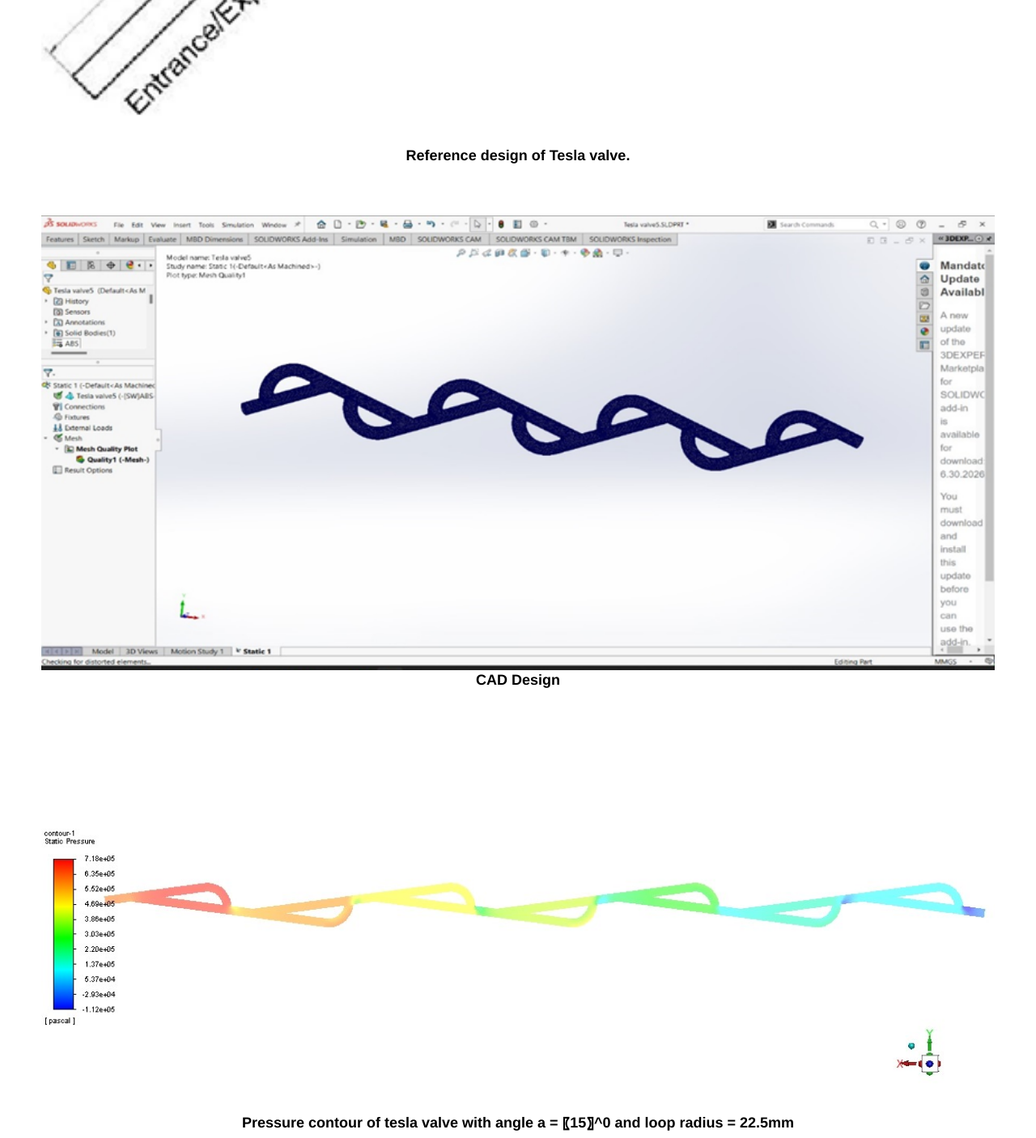
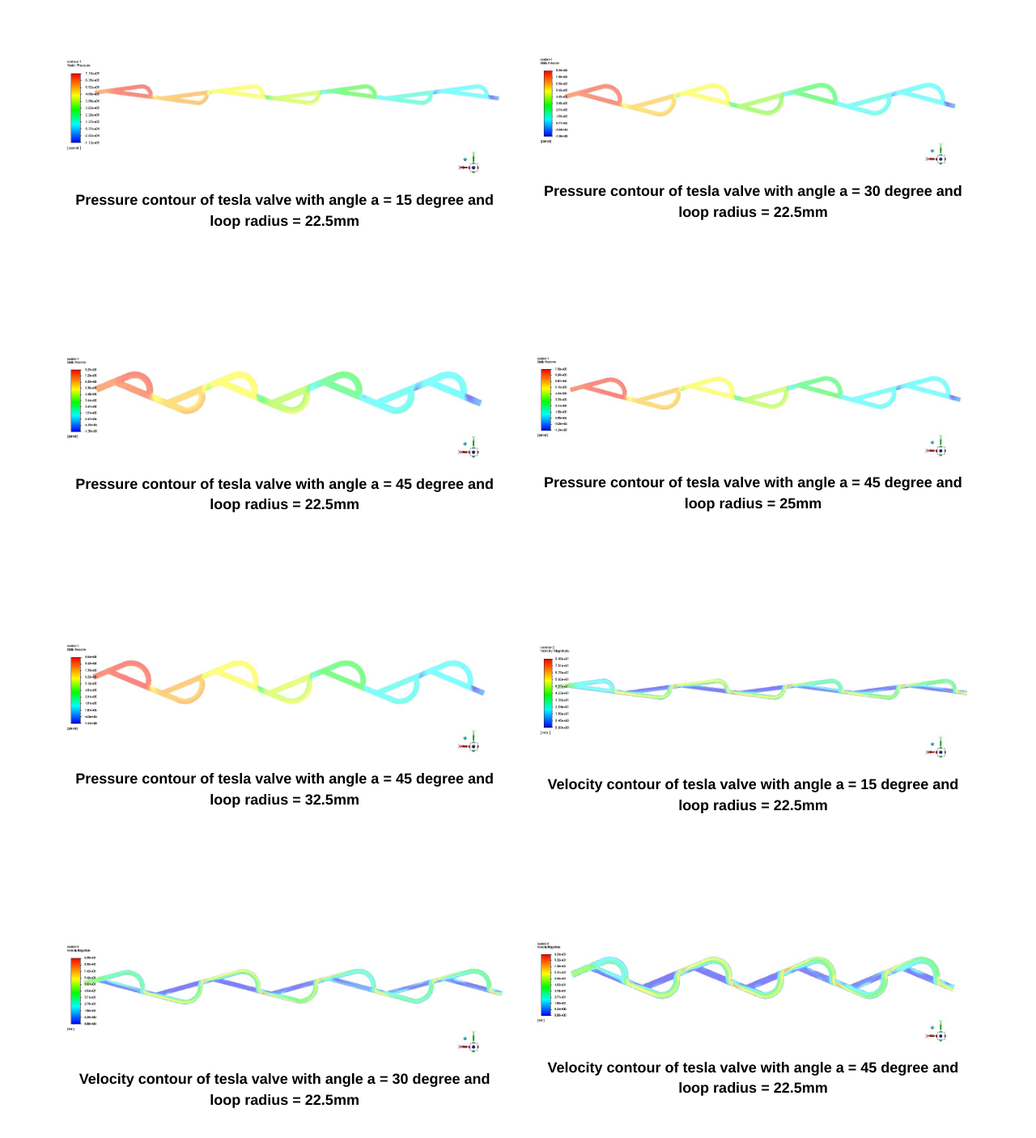
Before and after one commit to Pawankalwaniya/Pawankalwaniya, a website: page project1.html in a window 1280 px wide. Shown: the part 1303-2709 px from the top of the page at 81% size. Drawn offline with nearby package versions, Linux system fonts and the light colour scheme.

Commit message:
Update project1.html

```diff
--- a/project1.html
+++ b/project1.html
@@ -104,80 +104,79 @@
           <div class="project-details__desc">
             <h3 class="project-details__content-title">Tesla Valvular Conduit</h3>
             <p class="project-details__desc-para">
-              To study the pressure and velocity potential of the analysis of the five different configurations of Tesla
+              <b>OBJECTIVE:</b> To study the pressure and velocity potential of the analysis of the five different configurations of Tesla
               Valves. <br />
               Calculated the pressure and velocity at the inlet and outlet of the five geometries. The pressures for
-              〖15〗^o,〖30〗^o and 〖45〗^o are 11.2pa, 13.5pa and 13.8pa respectively and the velocity at outlets are
+              15 degree, 30 degree and 45 degree are 11.2pa, 13.5pa and 13.8pa respectively and the velocity at outlets are
               8.45m/s,
               9.08m/s and 9.24m/s. The velocity of the inlet was taken as V = 50 m/s. and pressure P = 40 Pa. <br />
               <b>CONCLUSION:</b> Since, the aim is to maximize back pressure. Based on above data, we can conclude the
               optimum
               design
-              specifically for the angle and the radius of the conduit is a a = 〖15〗^0 and (R) = 32.5mm.
+              specifically for the angle and the radius of the conduit is a a = 15 degree and (R) = 32.5mm.
             </p>
           </div>
         </div>
-        <div class="project-details__showcase-img-cont">
+        <div class="grid-container">
+          <div class="project-details__showcase-img-cont grid-item">
             <img src="./assets/project1/image1.png" alt="Project Image" class="project-details__showcase-img" />
             <p class="project_tit">Reference design of Tesla valve.</p>
           </div>
-        <div class="project-details__showcase-img-cont">
+          <div class="project-details__showcase-img-cont grid-item">
             <img src="./assets/project1/image2.png" alt="Project Image" class="project-details__showcase-img" />
             <p class="project_tit">CAD Design</p>
           </div>
-        <div class="project-details__showcase-img-cont">
+          <div class="project-details__showcase-img-cont grid-item">
             <img src="./assets/project1/image3.jpg" alt="Project Image" class="project-details__showcase-img" />
-          <p class="project_tit">Pressure contour of tesla valve with angle a = 〖15〗^0 and loop radius = 22.5mm</p>
+            <p class="project_tit">Pressure contour of tesla valve with angle a = 15 degree and loop radius = 22.5mm</p>
           </div>
-        <div class="project-details__showcase-img-cont">
+          <div class="project-details__showcase-img-cont grid-item">
             <img src="./assets/project1/image4.jpg" alt="Project Image" class="project-details__showcase-img" />
-          <p class="project_tit">Pressure contour of tesla valve with angle a = 〖30〗^0 and loop radius = 22.5mm</p>
+            <p class="project_tit">Pressure contour of tesla valve with angle a = 30 degree and loop radius = 22.5mm</p>
           </div>
-        <div class="project-details__showcase-img-cont">
+          <div class="project-details__showcase-img-cont grid-item">
             <img src="./assets/project1/image6.jpg" alt="Project Image" class="project-details__showcase-img" />
-          <p class="project_tit">Pressure contour of tesla valve with angle a = 〖45〗^0 and loop radius = 22.5mm</p>
+            <p class="project_tit">Pressure contour of tesla valve with angle a = 45 degree and loop radius = 22.5mm</p>
           </div>
-        <div class="project-details__showcase-img-cont">
+          <div class="project-details__showcase-img-cont grid-item">
             <img src="./assets/project1/image7.jpg" alt="Project Image" class="project-details__showcase-img" />
-          <p class="project_tit">Pressure contour of tesla valve with angle a = 〖45〗^0 and loop radius = 25mm</p>
+            <p class="project_tit">Pressure contour of tesla valve with angle a = 45 degree and loop radius = 25mm</p>
           </div>
-        <div class="project-details__showcase-img-cont">
+          <div class="project-details__showcase-img-cont grid-item">
             <img src="./assets/project1/image8.jpg" alt="Project Image" class="project-details__showcase-img" />
-          <p class="project_tit">Pressure contour of tesla valve with angle a = 〖45〗^0 and loop radius = 32.5mm</p>
+            <p class="project_tit">Pressure contour of tesla valve with angle a = 45 degree and loop radius = 32.5mm</p>
           </div>
-        <div class="project-details__showcase-img-cont">
+          <div class="project-details__showcase-img-cont grid-item">
             <img src="./assets/project1/image9.jpg" alt="Project Image" class="project-details__showcase-img" />
-          <p class="project_tit">Velocity contour of tesla valve with angle a = 〖15〗^0 and loop radius = 22.5mm</p>
+            <p class="project_tit">Velocity contour of tesla valve with angle a = 15 degree and loop radius = 22.5mm</p>
           </div>
-        <div class="project-details__showcase-img-cont">
+          <div class="project-details__showcase-img-cont grid-item">
             <img src="./assets/project1/image10.jpg" alt="Project Image" class="project-details__showcase-img" />
-          <p class="project_tit">Velocity contour of tesla valve with angle a = 〖30〗^0 and loop radius = 22.5mm</p>
+            <p class="project_tit">Velocity contour of tesla valve with angle a = 30 degree and loop radius = 22.5mm</p>
           </div>
-        <div class="project-details__showcase-img-cont">
+          <div class="project-details__showcase-img-cont grid-item">
             <img src="./assets/project1/image11.jpg" alt="Project Image" class="project-details__showcase-img" />
-          <p class="project_tit">Velocity contour of tesla valve with angle a = 〖45〗^0 and loop radius = 22.5mm</p>
+            <p class="project_tit">Velocity contour of tesla valve with angle a = 45 degree and loop radius = 22.5mm</p>
           </div>
-        <div class="project-details__showcase-img-cont">
+          <div class="project-details__showcase-img-cont grid-item">
             <img src="./assets/project1/image12.jpg" alt="Project Image" class="project-details__showcase-img" />
-          <p class="project_tit">Velocity contour of tesla valve with angle a = 〖45〗^0 and loop radius = 25mm</p>
+            <p class="project_tit">Velocity contour of tesla valve with angle a = 45 degree and loop radius = 25mm</p>
           </div>
 
-        <div class="project-details__showcase-img-cont">
+          <div class="project-details__showcase-img-cont grid-item">
             <img src="./assets/project1/image13.jpg" alt="Project Image" class="project-details__showcase-img" />
-          <p class="project_tit">Velocity contour of tesla valve with angle a = 〖45〗^0 and loop radius = 32.5mm</p>
+            <p class="project_tit">Velocity contour of tesla valve with angle a = 45 degree and loop radius = 32.5mm</p>
           </div>
-        <div class="project-details__showcase-img-cont">
+          <div class="project-details__showcase-img-cont grid-item">
             <img src="./assets/project1/image14.png" alt="Project Image" class="project-details__showcase-img" />
             <p class="project_tit">Design prototype</p>
           </div>
-        <div class="project-details__showcase-img-cont">
-          <img src="./assets/project1/image15.jpg" alt="Project Image" class="project-details__showcase-img" />
-          <p class="project_tit">Design prototype</p>
-        </div>
-        <div class="project-details__showcase-img-cont">
+          <div class="project-details__showcase-img-cont grid-item">
             <img src="./assets/project1/image16.png" alt="Project Image" class="project-details__showcase-img" />
             <p class="project_tit">Design prototype</p>
           </div>
+        </div>
+
       </div>
     </div>
   </section>
```
Lines whose indentation alone changed are shown as unchanged.
